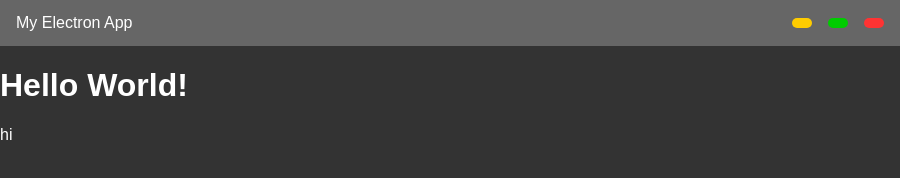
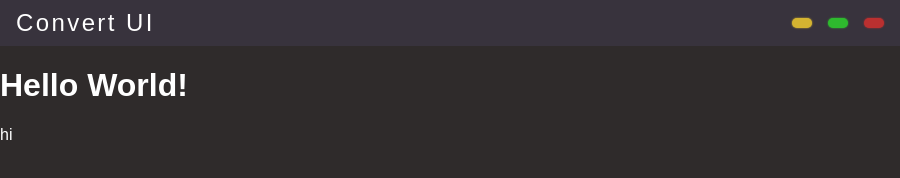
Before and after one commit to convertaaa/ui, an Electron app: page src/index.html in a window 900 px wide. Drawn offline with Linux system fonts and the light colour scheme.

Commit message:
design overhaul

```diff
--- a/src/index.html
+++ b/src/index.html
@@ -2,13 +2,13 @@
 <html>
 <head>
     <meta charset="UTF-8">
-    <title>Hello World!</title>
+    <title>Convert UI</title>
     <meta http-equiv="Content-Security-Policy" content="script-src 'self' 'unsafe-inline';"/>
     <link rel="stylesheet" href="styles.css">
 </head>
 <body>
 <div id="title-bar">
-    <span>My Electron App</span>
+    <span class="title">Convert UI</span>
     <div class="toolbar-btns">
         <div id="minimize" class="toolbar-btn"></div>
         <div id="maximize" class="toolbar-btn"></div>
--- a/src/main.js
+++ b/src/main.js
@@ -3,14 +3,14 @@ const path = require('path');
 
 const createWindow = () => {
 	const mainWindow = new BrowserWindow({
-		width: 800,
+		width: 900,
 		height: 600,
 		frame: false,
 		transparent: true,
 		webPreferences: {
 			preload: path.join(__dirname, 'preload.js'),
 			contextIsolation: true,
-			enableRemoteModule: false, // Ensure this is set to false
+			enableRemoteModule: false,
 		},
 		icon: path.join(__dirname, 'assets', 'converta-light.png'),
 	});
--- a/src/styles.css
+++ b/src/styles.css
@@ -1,7 +1,11 @@
 :root {
-    --bg-color: #333;
+    --bg-color: #2f2b2b;
     --text-color: #fff;
-    --border-color: #666;
+    --border-color: #38333d;
+
+    --btn-minimize: #d5b431;
+    --btn-maximize: #2eba2e;
+    --btn-close: #ba3030;
 }
 
 body {
@@ -11,6 +15,14 @@ body {
     background-color: var(--bg-color);
     color: var(--text-color);
     border-radius: 15px;
+}
+
+.title {
+    font-size: 1.5em;
+    margin: 0;
+    padding: 0.5em 0;
+    letter-spacing: 0.1em;
+    font-weight: 400;
 }
 
 #title-bar {
@@ -27,6 +39,8 @@ body {
     height: 10px;
     cursor: pointer;
     border-radius: 1em;
+
+    transition: box-shadow 0.2s;
 }
 
 .toolbar-btns {
@@ -37,13 +51,28 @@ body {
 }
 
 #minimize {
-    background-color: #ffcc00;
+    background-color: var(--btn-minimize);
+    box-shadow: 0 0 2px var(--btn-minimize);
+}
+
+#minimize:hover {
+    box-shadow: 0 0 5px #ffdd00;
 }
 
 #maximize {
-    background-color: #00cc00;
+    background-color: var(--btn-maximize);
+    box-shadow: 0 0 2px var(--btn-maximize);
+}
+
+#maximize:hover {
+    box-shadow: 0 0 5px #00ff00;
 }
 
 #close {
-    background-color: #ff3333;
+    background-color: var(--btn-close);
+    box-shadow: 0 0 2px var(--btn-close);
 }
+
+#close:hover {
+    box-shadow: 0 0 5px #ff0000;
+}
```
